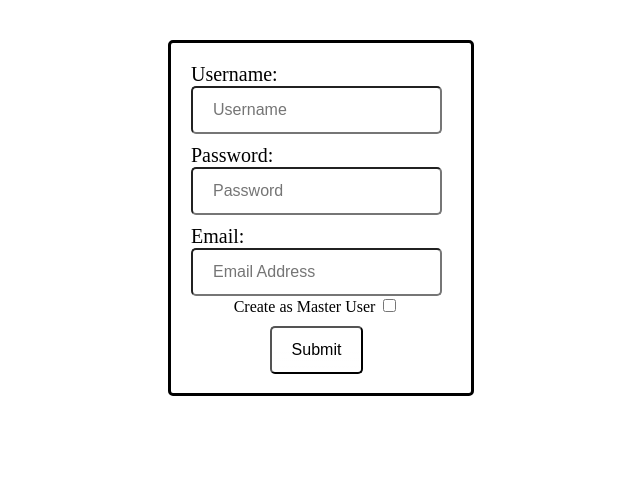
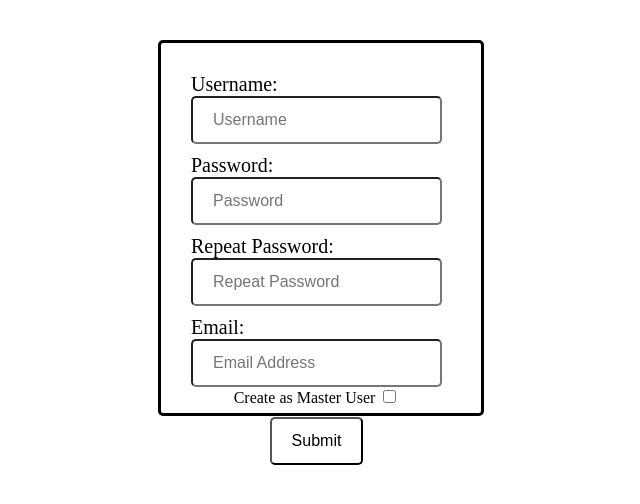
Before and after one commit to iiitv/mediavault, a Django app: template mediavault/web/templates/master_user_add.html in a window 1280 px wide. Shown: the part 144-648 px from the top of the page, without its empty margins (319-959 px from the left). Run offline with Django 3.2, Linux system fonts and the light colour scheme; the template is opened without the code that fills it, so the values that code supplies are empty.

Commit message:
Added repeat passsword field

```diff
--- a/mediavault/web/templates/master_user_add.html
+++ b/mediavault/web/templates/master_user_add.html
@@ -26,14 +26,17 @@
 {% endfor %}
 {% endif %}
 <center>
-<div style="background-color: white;height:350px;width:300px;border:solid;border-radius: 5px;margin-top:40px; " >
+<div style="background-color: white;height:350px;width:300px;border:solid;border-radius: 5px;margin:40px; padding: 10px;" >
 <form method="post">
     {% csrf_token %}
     <div style="float:left; margin-top:20px;margin-left:20px;">
     <label for="username" style="float:left;font-size: 20px;">Username:</label><br/>
-    <input type="text" name="username" placeholder="Username" required><br/>
-    <label for="username" style="float:left; font-size: 20px;margin-top:10px;">Password:</label><br/>
-    <input type="password" minlength="8" name="password" placeholder="Password"
+    <input id="username" type="text" name="username" placeholder="Username" required><br/>
+    <label for="password" style="float:left; font-size: 20px;margin-top:10px;">Password:</label><br/>
+    <input id="password" type="password" minlength="8" name="password" placeholder="Password"
+           required><br/>
+        <label for="repeat" style="float:left; font-size: 20px;margin-top:10px;">Repeat Password:</label><br/>
+    <input id="repeat" type="password" minlength="8" name="repeat" placeholder="Repeat Password"
            required><br/>
     <label for="username" style="float:left; font-size: 20px;margin-top:10px;">Email: </label><br/>
     <input type="email" name="email" placeholder="Email Address" required><br/>
```
Also changed, not shown: mediavault/web/views.py (+21 -17 lines).
